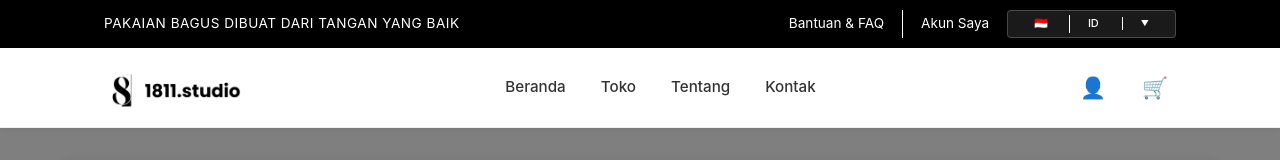
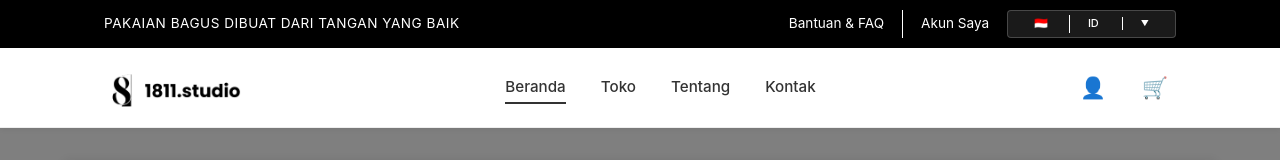
Before and after one commit to joseparhusip/1811-store-frontend, a React (Vite) app: page / in a window 1280 px wide. Shown: the top 160 px of the page. Built offline with nearby package versions, Linux system fonts and the light colour scheme; no server answers.

Commit message:
first commit

```diff
--- a/src/components/common/Navbar.jsx
+++ b/src/components/common/Navbar.jsx
@@ -1,7 +1,8 @@
 // src/components/common/Navbar.jsx
 
 import React, { useState, useEffect, useRef } from 'react';
-import { Link } from 'react-router-dom';
+// === PERUBAHAN: Mengimpor NavLink dari react-router-dom ===
+import { Link, NavLink } from 'react-router-dom';
 import '../../css/Layout.css';
 import '../../css/Language.css'; // Import the language CSS
 import logoImage from '../../assets/img/logo-1811-store.png';
@@ -134,17 +135,18 @@ const Navbar = () => {
           </Link>
 
           <ul className={menuOpen ? 'nav-menu active' : 'nav-menu'}>
+            {/* === PERUBAHAN: Menggunakan NavLink bukan Link === */}
             <li className="nav-item">
-              <Link to="/" className="nav-link" onClick={closeAllMenus}>{t('navbar.home')}</Link>
+              <NavLink to="/" className="nav-link" onClick={closeAllMenus}>{t('navbar.home')}</NavLink>
             </li>
             <li className="nav-item">
-              <Link to="/shop" className="nav-link" onClick={closeAllMenus}>{t('navbar.shop')}</Link>
+              <NavLink to="/shop" className="nav-link" onClick={closeAllMenus}>{t('navbar.shop')}</NavLink>
             </li>
             <li className="nav-item">
-              <Link to="/about" className="nav-link" onClick={closeAllMenus}>{t('navbar.about')}</Link>
+              <NavLink to="/about" className="nav-link" onClick={closeAllMenus}>{t('navbar.about')}</NavLink>
             </li>
             <li className="nav-item">
-              <Link to="/contact" className="nav-link" onClick={closeAllMenus}>{t('navbar.contact')}</Link>
+              <NavLink to="/contact" className="nav-link" onClick={closeAllMenus}>{t('navbar.contact')}</NavLink>
             </li>
           </ul>
 
--- a/src/css/Layout.css
+++ b/src/css/Layout.css
@@ -115,6 +115,7 @@ ul {
 }
 
 .nav-link {
+  position: relative; /* Diperlukan untuk positioning pseudo-element */
   font-weight: 500;
   font-size: 0.95rem;
   color: #333;
@@ -125,6 +126,33 @@ ul {
 .nav-link:hover {
   color: #666;
 }
+
+/* === PERUBAHAN DIMULAI: EFEK GARIS BAWAH UNTUK NAV-LINK === */
+.nav-link::after {
+  content: '';
+  position: absolute;
+  width: 100%;
+  height: 2px;
+  background-color: #333;
+  bottom: 0;
+  left: 0;
+  transform: scaleX(0);
+  transform-origin: bottom right;
+  transition: transform 0.25s ease-out;
+}
+
+.nav-link:hover::after {
+  transform: scaleX(1);
+  transform-origin: bottom left;
+}
+
+/* Style untuk link yang sedang aktif */
+.nav-link.active::after {
+  transform: scaleX(1);
+  transform-origin: bottom left;
+}
+/* === PERUBAHAN SELESAI === */
+
 
 .nav-right-actions {
   display: flex;
```
